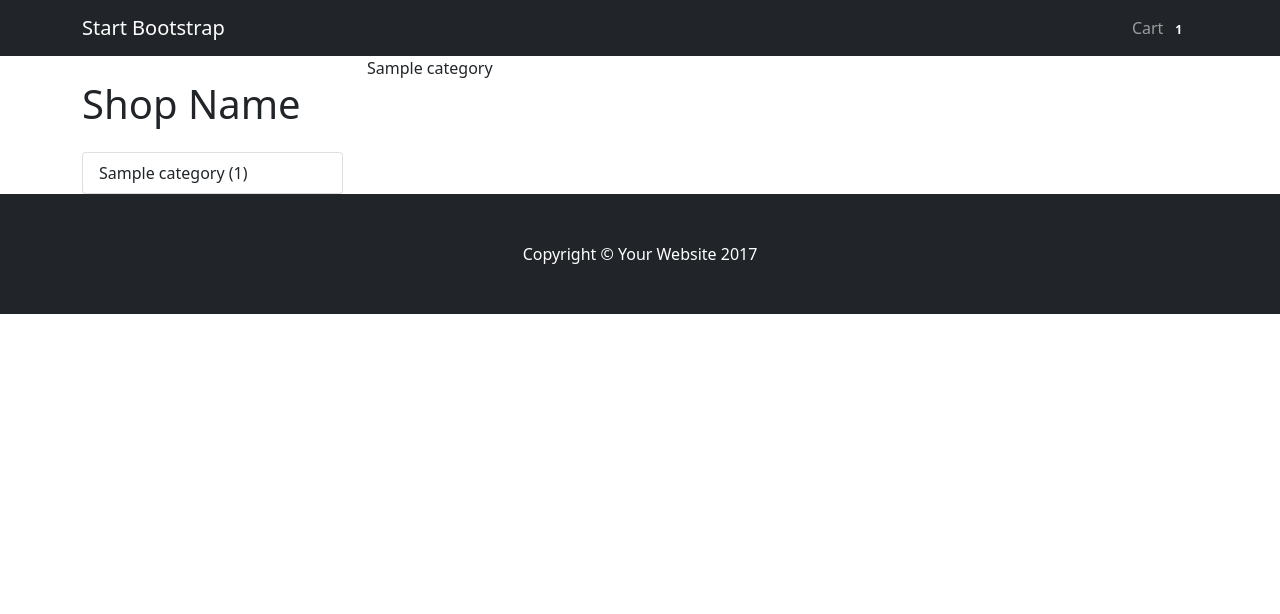
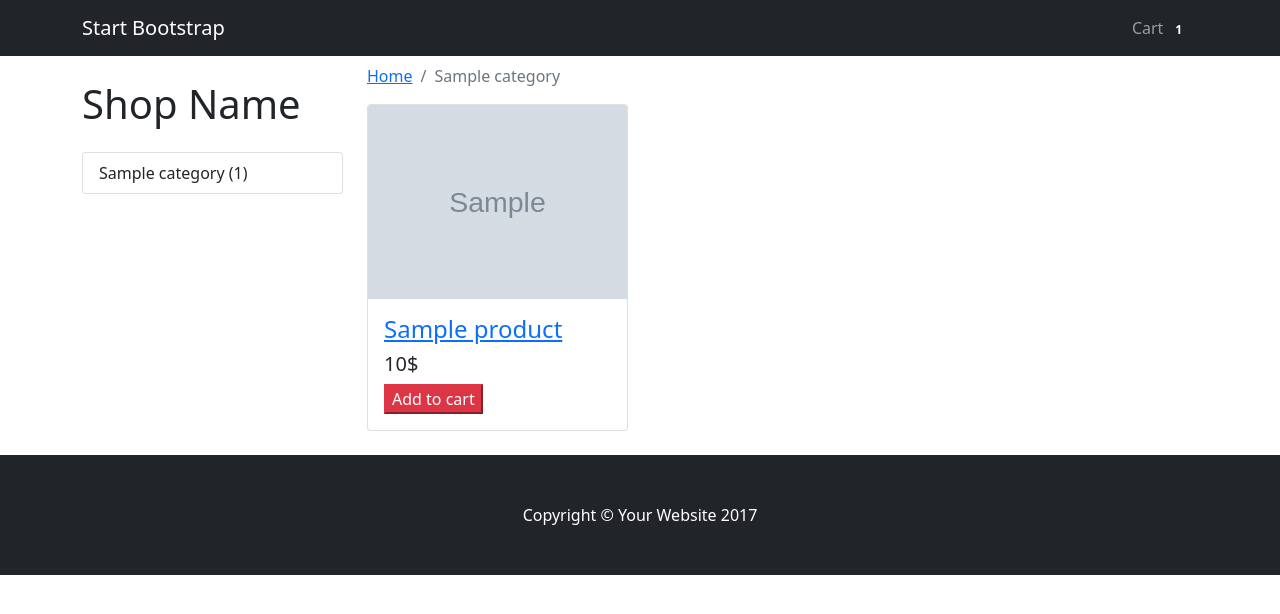
Before and after one commit to polinasevko/django-project, a Django app: template shop/mainapp/templates/category_detail.html in a window 1280 px wide. Shown: the top 614 px of the page. Run offline with Django 3.2, Linux system fonts and the light colour scheme; the template is opened without the code that fills it: most values are stand-ins (such as "Sample title", 1, 10 or a date in 2020); grey boxes marked "Sample" are stand-in pictures.

Commit message:
Fix cart issues and category detail page

```diff
--- a/shop/mainapp/templates/base.html
+++ b/shop/mainapp/templates/base.html
@@ -98,6 +98,7 @@
                     <a href="{{ product.get_absolute_url }}">{{ product.title }}</a>
                   </h4>
                   <h5>{{ product.price }}$</h5>
+                  <a href="{% url 'add-to-cart' content_model=product.get_model_name slug=product.slug %}"><button class="btn-danger">Add to cart</button></a>
                 </div>
               </div>
             </div>
--- a/shop/mainapp/templates/category_detail.html
+++ b/shop/mainapp/templates/category_detail.html
@@ -1,6 +1,28 @@
 {% extends 'base.html' %}
 {% block content %}
 
-{{ category.name }}
+<nav aria-label="breadcrumb" class="mt-2">
+  <ol class="breadcrumb">
+    <li class="breadcrumb-item"><a href="{% url 'base' %}">Home</a></li>
+    <li class="breadcrumb-item active">{{ category.name }}</a></li>
+  </ol>
+</nav>
+
+<div class="row">
+{% for product in category_products %}
+    <div class="col-lg-4 col-md-6 mb-4">
+        <div class="card h-100">
+            <a href="{{ product.get_absolute_url }}"><img class="card-img-top" src="{{ product.image.url }}" alt=""></a>
+            <div class="card-body">
+                <h4 class="card-title">
+                    <a href="{{ product.get_absolute_url }}">{{ product.title }}</a>
+                </h4>
+                <h5>{{ product.price }}$</h5>
+                <a href="{% url 'add-to-cart' content_model=product.get_model_name slug=product.slug %}"><button class="btn-danger">Add to cart</button></a>
+            </div>
+        </div>
+    </div>
+    {% endfor %}
+</div>
 
 {% endblock content %}
--- a/shop/mainapp/templates/product_detail.html
+++ b/shop/mainapp/templates/product_detail.html
@@ -5,8 +5,8 @@
 <nav aria-label="breadcrumb" class="mt-2">
   <ol class="breadcrumb">
     <li class="breadcrumb-item"><a href="{% url 'base' %}">Home</a></li>
-    <li class="breadcrumb-item"><a href="#">{{ object.category.name }}</a></li>
-    <li class="breadcrumb-item active" aria-current="page">Data</li>
+    <li class="breadcrumb-item"><a href="{{ object.category.get_absolute_url }}">{{ object.category.name }}</a></li>
+    <li class="breadcrumb-item active" aria-current="page">{{ object.slug }}</li>
   </ol>
 </nav>
 
--- a/shop/mainapp/urls.py
+++ b/shop/mainapp/urls.py
@@ -1,5 +1,5 @@
-from django.urls import path, include
-from .views import BaseView, ProductDetailView, AddToCartView, CategoryDetailView, CartView
+from django.urls import path
+from .views import BaseView, ChangeNumberOfItemsView, DeleteFromCartView, ProductDetailView, AddToCartView, CategoryDetailView, CartView
 
 
 urlpatterns = [
@@ -8,4 +8,6 @@ urlpatterns = [
     path('category/<str:slug>/', CategoryDetailView.as_view(), name='category_detail'),
     path('cart/', CartView.as_view(), name='cart'),
     path('add-to-cart/<str:content_model>/<str:slug>', AddToCartView.as_view(), name='add-to-cart'),
+    path('remove-from-cart/<str:content_model>/<str:slug>', DeleteFromCartView.as_view(), name='remove-from-cart'),
+    path('change-number-of-item/<str:content_model>/<str:slug>', ChangeNumberOfItemsView.as_view(), name='change-number-of-item'),
 ]
```
Also changed, not shown: shop/mainapp/mixins.py (+17 -5 lines), shop/mainapp/templates/cart.html (+25 -1 lines), shop/mainapp/views.py (+38 -0 lines).
